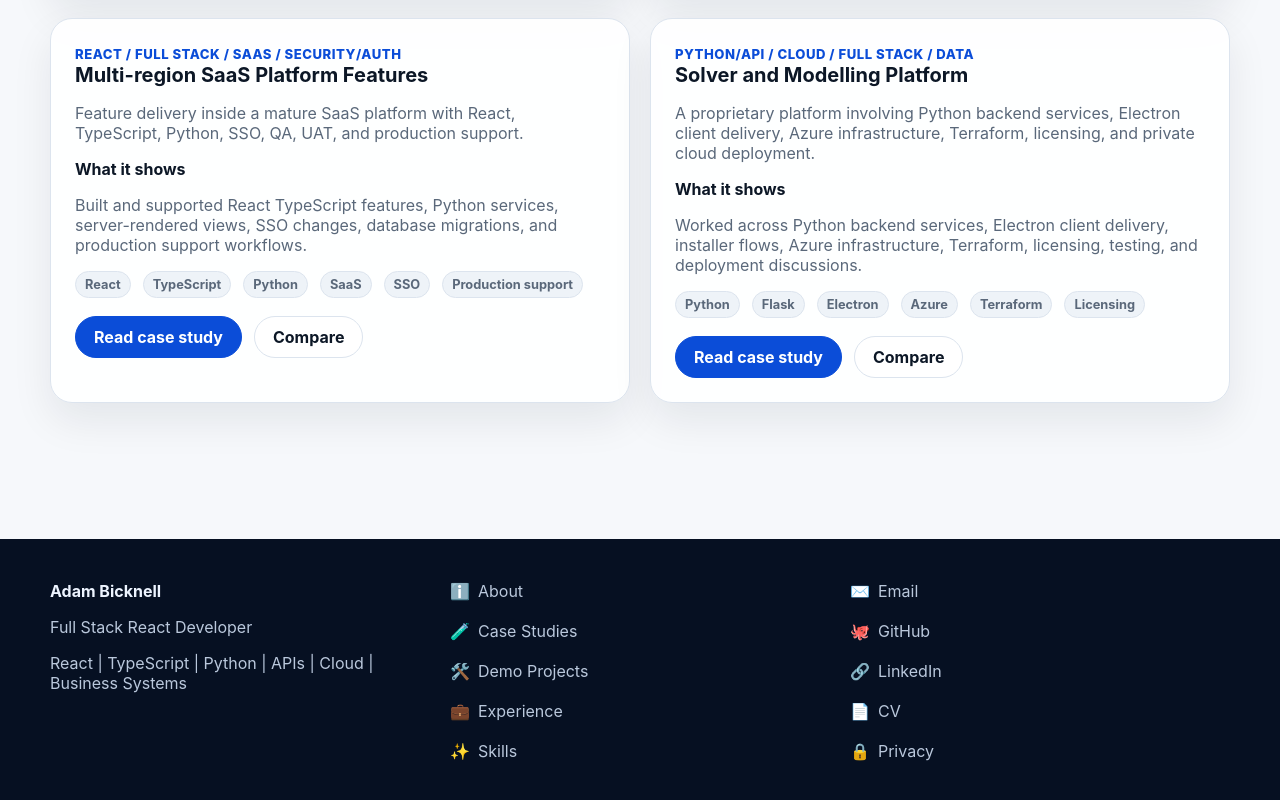
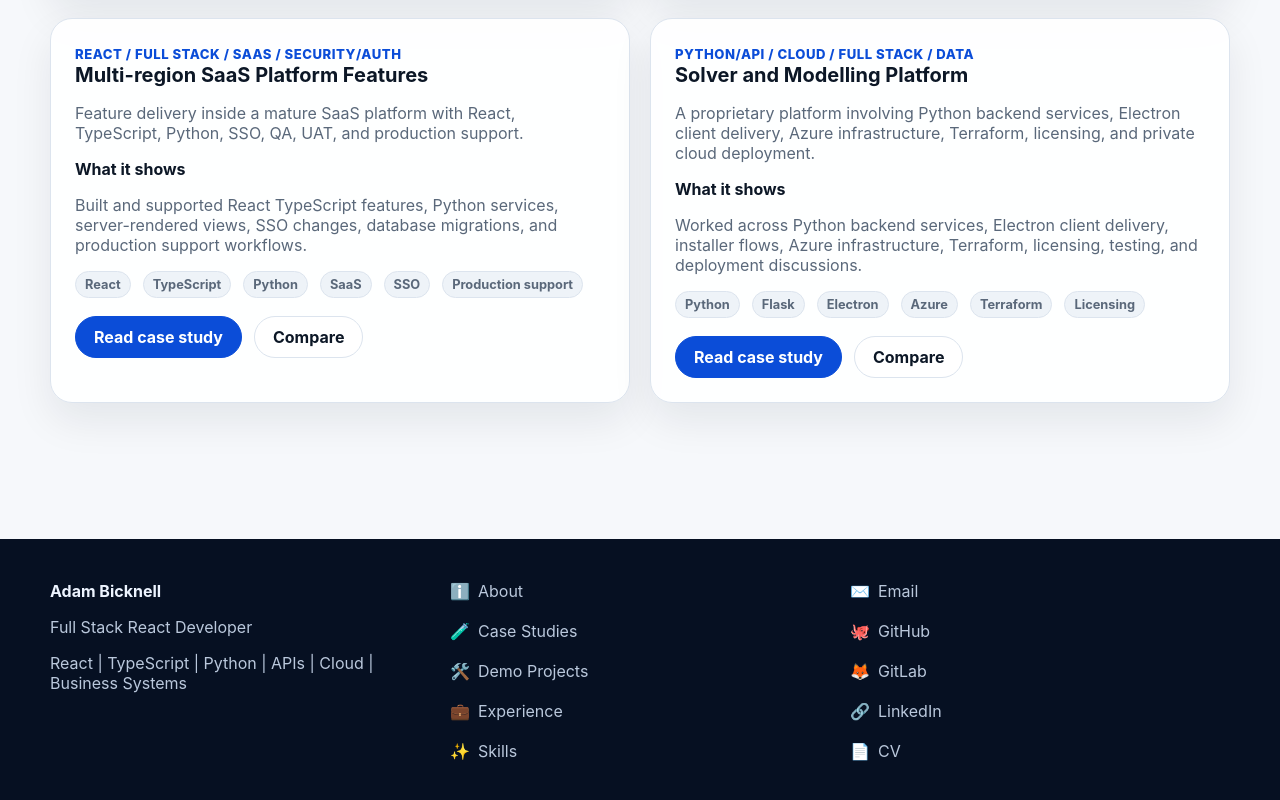
Before and after one commit to adambicknell/development-portfolio, a Next.js app: page /case-studies in a window 1280 px wide. Shown: the part 1200-2000 px from the top of the page. Built offline with nearby package versions, Linux system fonts and the light colour scheme.

Commit message:
UPDATE: nav/footer icons and overlay height.

```diff
--- a/src/app/globals.css
+++ b/src/app/globals.css
@@ -76,7 +76,7 @@ button { cursor: pointer; }
 .diagram-row { display: flex; align-items: center; gap: 10px; flex-wrap: wrap; }
 .diagram-node { border: 1px solid var(--border); background: var(--surface); padding: 12px 14px; border-radius: 14px; font-weight: 800; }
 .arrow { color: var(--muted); }
-.overlay { position: fixed; inset: 0; background: rgba(2,6,23,.5); z-index: 80; display: grid; place-items: start center; padding-top: 10vh; }
+.overlay { position: fixed; inset: 0; height: 100vh; background: rgba(2,6,23,.5); z-index: 80; display: grid; place-items: start center; padding-top: 10vh; }
 .modal { width: min(880px, calc(100% - 32px)); max-height: 80vh; overflow: auto; background: var(--surface); border: 1px solid var(--border); border-radius: 24px; box-shadow: 0 40px 90px rgba(0,0,0,.35); padding: 20px; }
 .skip-link { position: absolute; top: -100px; left: 12px; background: var(--primary); color: var(--primaryInk); padding: 10px 14px; border-radius: 10px; z-index: 100; }
 .skip-link:focus { top: 12px; }
--- a/src/components/layout/Footer.tsx
+++ b/src/components/layout/Footer.tsx
@@ -5,9 +5,9 @@ import { navIconMap } from '@/data/navIcons';
 const socialIconMap: Record<string, string> = {
   Email: '✉️',
   GitHub: '🐙',
+  GitLab: '🦊',
   LinkedIn: '🔗',
   CV: '📄',
-  Privacy: '🔒',
 };
 
 export function Footer() {
@@ -32,6 +32,10 @@ export function Footer() {
             <span aria-hidden="true">{socialIconMap.GitHub}</span>
             <span>GitHub</span>
           </a>
+          <a href={site.gitlab} className="footer-icon-link">
+            <span aria-hidden="true">{socialIconMap.GitLab}</span>
+            <span>GitLab</span>
+          </a>
           <a href={site.linkedin} className="footer-icon-link">
             <span aria-hidden="true">{socialIconMap.LinkedIn}</span>
             <span>LinkedIn</span>
@@ -40,10 +44,6 @@ export function Footer() {
             <span aria-hidden="true">{socialIconMap.CV}</span>
             <span>CV</span>
           </Link>
-          <Link href="/privacy" className="footer-icon-link">
-            <span aria-hidden="true">{socialIconMap.Privacy}</span>
-            <span>Privacy</span>
-          </Link>
         </div>
       </div>
     </footer>
--- a/src/data/navIcons.ts
+++ b/src/data/navIcons.ts
@@ -3,5 +3,8 @@ export const navIconMap: Record<string, string> = {
   'Case Studies': '🧪',
   'Demo Projects': '🛠️',
   Experience: '💼',
-  Skills: '✨'
+  Skills: '✨',
+  Now: '🕒',
+  Uses: '🧰',
+  Contact: '✉️'
 };
--- a/src/data/site.ts
+++ b/src/data/site.ts
@@ -5,6 +5,7 @@ export const site = {
   email: 'adam@bicknell.uk',
   location: 'Southport, UK',
   github: 'https://github.com/adambicknell',
+  gitlab: 'https://gitlab.com/adamb-linelab',
   linkedin: 'https://www.linkedin.com/in/adamrbicknell',
   description: 'Full Stack React Developer working across React, TypeScript, Python, APIs, cloud systems, secure internal tools, SaaS platforms, and business systems.',
   headline: 'React | TypeScript | Python | APIs | Cloud | Business Systems'
```
